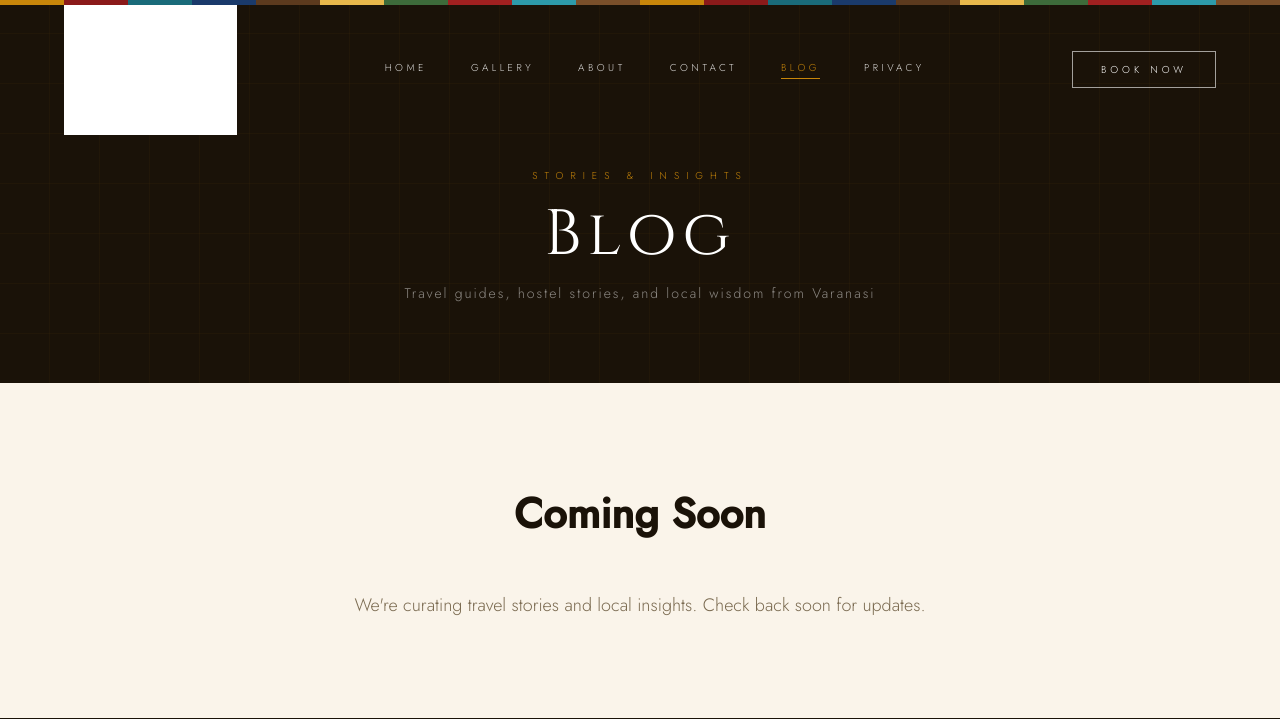
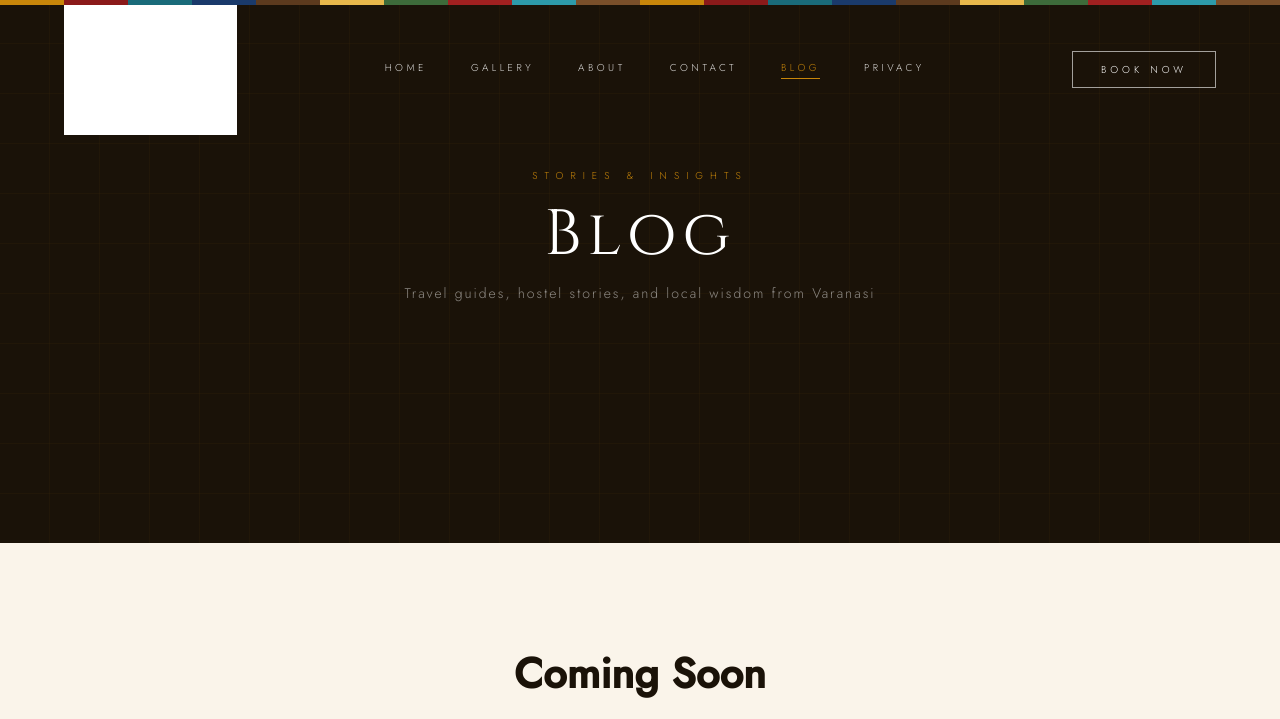
Before and after one commit to mosaichostels/Website, a PHP site: page /blog.html in a window 1280 px wide. Shown: the top 719 px of the page. Run offline with PHP 8.4, Linux system fonts and the light colour scheme; grey boxes are pictures that could not be loaded.

Commit message:
fix: increase page-hero padding to match home page navbar behavior
Increased .page-hero padding-bottom from 80px to 240px.
This makes blog and privacy page hero sections tall enough that the
navbar stays in the transparent state longer, matching the home page
visual appearance.

Fixes inconsistent navbar appearance across pages.

Co-Authored-By: Claude Haiku 4.5 <noreply@anthropic.com>
Claude-Session: https://claude.ai/code/session_011zKrkntFhv1A6o6Jb95eeu

```diff
--- a/styles/global.css
+++ b/styles/global.css
@@ -210,7 +210,7 @@ body:hover #cursor { opacity:1; }
 .page-hero {
   padding-top:96px; background:var(--ink);
   position:relative; overflow:hidden;
-  text-align:center; padding-bottom:80px;
+  text-align:center; padding-bottom:240px;
 }
 .page-hero::before {
   content:''; position:absolute; inset:0;
```
